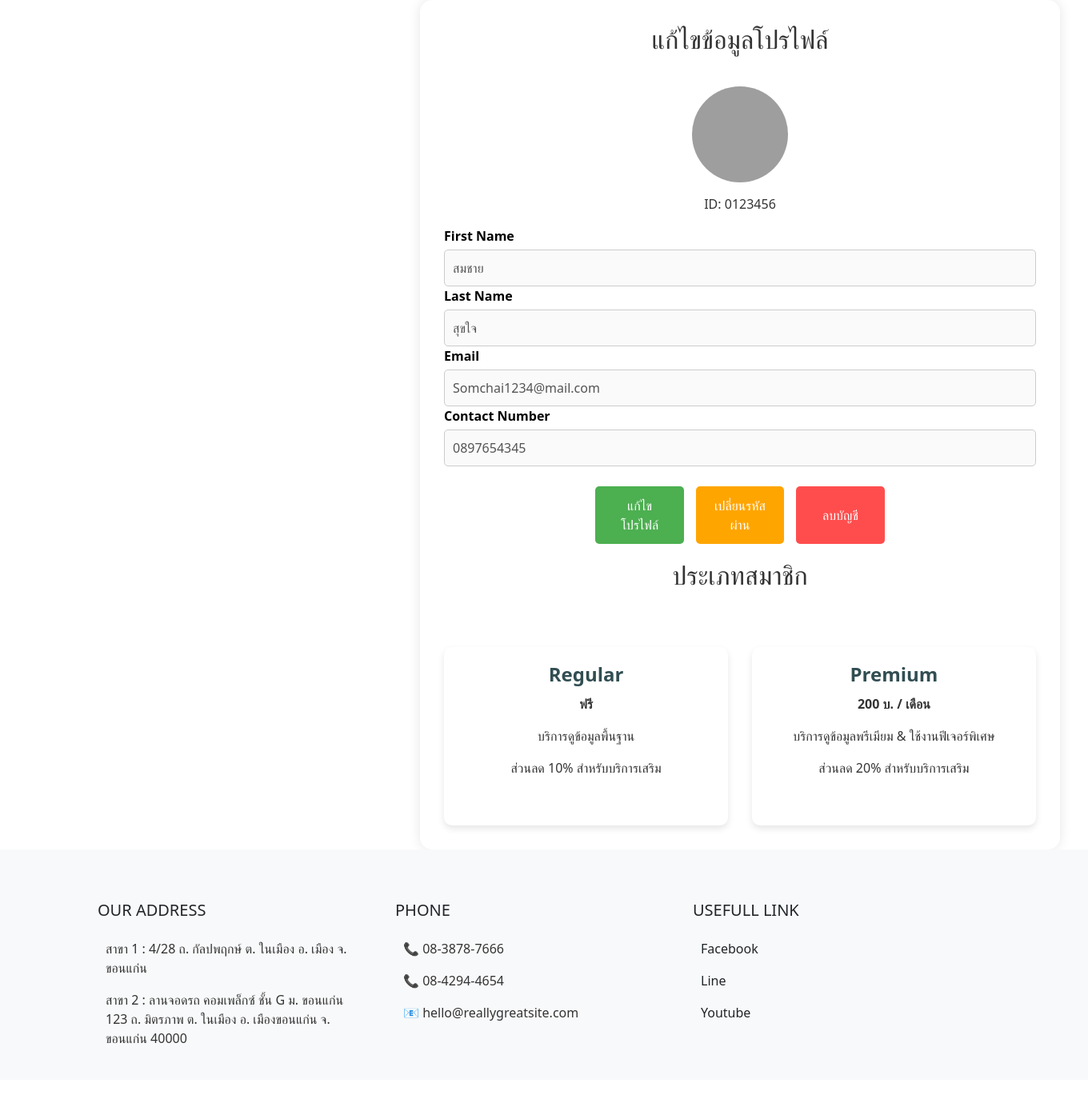
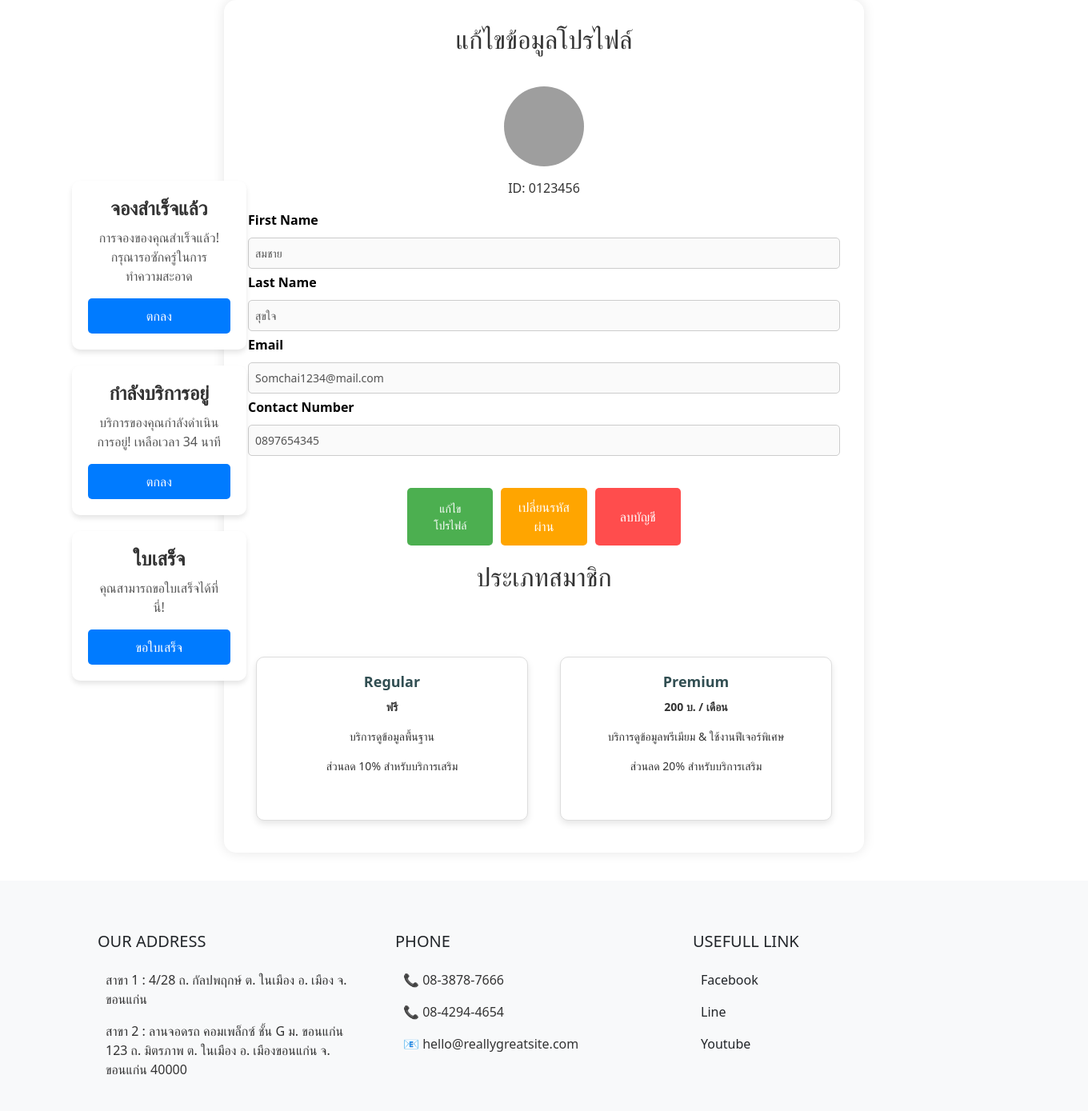
Before and after one commit to BookantnaOG/SpeedMaster, a Django app: page /dashboard/ in a window 1360 px wide. Shown: the part 104-1493 px from the top of the page at 80% size. Before the commit the page ends 1409 px from the top, so only its background shows below. Run offline with Django 5.2, Linux system fonts and the light colour scheme; a user stored in the database is signed in; grey boxes are pictures that could not be loaded.

Commit message:
Fix INDEX

```diff
--- a/speedmaster/urls.py
+++ b/speedmaster/urls.py
@@ -9,5 +9,6 @@ urlpatterns = [
     path('payment/', views.payment, name='payment'),
     path('bookingdetail/',views.bookingdetail, name='bookingdetail'),
     path('', include('user.urls')),
+    path('dashboard/', views.dashboard_view, name='dashboard'),
 
 ]
--- a/speedmaster/views.py
+++ b/speedmaster/views.py
@@ -49,3 +49,6 @@ def payment(request):
 @login_required
 def bookingdetail(request):
     return render(request, 'bookingDetail.html')
+
+def dashboard_view(request):
+    return render(request, 'user/dashborad.html')
--- a/user/static/dashboard.css
+++ b/user/static/dashboard.css
@@ -1,15 +1,16 @@
 /* Ensure the whole page has a white background */
 body {
-    background-color: white; /* Set background color to white for the whole page */
+    background-color: white;
 }
 
+/* Profile container styles */
 .profile-container {
     background-color: white;
     padding: 30px;
     border-radius: 15px;
     box-shadow: 0 0 15px rgba(0, 0, 0, 0.1);
     width: 100%;
-    margin-left: 525px;
+    margin: 0 auto; /* Centers the container horizontally */
     max-width: 800px;
     text-align: center;
     display: flex;
@@ -20,16 +21,15 @@ body {
     justify-content: flex-start;
 }
 
-
 /* Header styling */
 h2 {
     color: #333;
-    margin-bottom: 20px; /* เพิ่มระยะห่างใต้หัวข้อ */
+    margin-bottom: 20px;
 }
 
 /* Profile image styling */
 .profile img {
-    width: 120px; /* ขยายขนาดรูปโปรไฟล์ */
+    width: 120px;
     height: 120px;
     border-radius: 50%;
     margin-bottom: 15px;
@@ -40,12 +40,12 @@ h2 {
     display: flex;
     flex-direction: column;
     align-items: center;
-    gap: 15px; /* เพิ่มระยะห่างระหว่างฟิลด์ฟอร์ม */
+    gap: 15px;
 }
 
 .profile-form label {
     width: 100%;
-    text-align: left; /* จัดให้ชิดซ้าย */
+    text-align: left;
     margin-bottom: 5px;
     font-weight: bold;
 }
@@ -61,7 +61,7 @@ h2 {
 .buttons {
     display: flex;
     justify-content: space-around;
-    gap: 15px; /* เพิ่มช่องว่างระหว่างปุ่ม */
+    gap: 15px;
     margin-top: 10px;
 }
 
@@ -70,7 +70,7 @@ h2 {
     border: none;
     cursor: pointer;
     border-radius: 5px;
-    flex: 1; /* ปรับขนาดปุ่มให้มีความกว้างเท่ากัน */
+    flex: 1;
 }
 
 /* Button specific colors */
@@ -93,7 +93,7 @@ h2 {
 .membership {
     display: flex;
     justify-content: space-between;
-    gap: 20px; /* เพิ่มช่องว่างระหว่างกล่องสมาชิก */
+    gap: 20px;
     margin-top: 30px;
 }
 
@@ -103,17 +103,17 @@ h2 {
     padding: 20px;
     border-radius: 10px;
     box-shadow: 0 4px 8px rgba(0, 0, 0, 0.1);
-    width: 48%; /* ปรับความกว้างของแต่ละกล่องให้สมดุล */
+    width: 48%;
     text-align: center;
-    position: relative; /* For positioning the button */
-    overflow: hidden; /* Hide the button initially */
-    transition: transform 0.3s ease-in-out, box-shadow 0.3s ease-in-out; /* Add smooth hover transition */
+    position: relative;
+    overflow: hidden;
+    transition: transform 0.3s ease-in-out, box-shadow 0.3s ease-in-out;
 }
 
 /* Hover effect for the membership boxes */
 .membership-box:hover {
-    transform: scale(1.05); /* Slightly scale up the box on hover */
-    box-shadow: 0 8px 16px rgba(0, 0, 0, 0.2); /* Enhance shadow on hover */
+    transform: scale(1.05);
+    box-shadow: 0 8px 16px rgba(0, 0, 0, 0.2);
 }
 
 /* Button styling, initially hidden */
@@ -125,17 +125,121 @@ h2 {
     border-radius: 5px;
     cursor: pointer;
     margin-top: 10px;
-    position: absolute; /* Position it at the bottom of the box */
+    position: absolute;
     bottom: 10px;
     left: 50%;
-    transform: translateX(-50%); /* Center the button horizontally */
-    opacity: 0; /* Initially hide the button */
-    visibility: hidden; /* Initially hide the button */
-    transition: opacity 0.3s ease, visibility 0.3s ease; /* Fade in on hover */
+    transform: translateX(-50%);
+    opacity: 0;
+    visibility: hidden;
+    transition: opacity 0.3s ease, visibility 0.3s ease;
 }
 
 /* Show the button when hovering over the membership box */
 .membership-box:hover .subscribe-btn {
-    opacity: 1; /* Make the button visible */
-    visibility: visible; /* Ensure the button is clickable */
+    opacity: 1;
+    visibility: visible;
 }
+/* Styles for the status cards container */
+.status-cards-container {
+    display: flex;
+    flex-direction: column;
+    gap: 20px;
+    position: relative;
+    z-index: 1000;
+    margin-top: -590px;
+    align-items: center;
+}
+/* การ์ดสถานะ */
+.status-cards-container {
+    display: flex;
+    flex-direction: column;
+    gap: 20px;
+    width: 16%;
+    top: -250px;
+    left: 90px;
+    margin-right: 41px;
+}
+/* การ์ดแต่ละตัว */
+.status-card {
+    display: flex;
+    background-color: #fff;
+    flex-direction: column;
+    border-radius: 10px;
+    box-shadow: 0px 4px 6px rgba(0, 0, 0, 0.1);
+    padding: 20px;
+    width: 100%;
+    text-align: center;
+}
+
+.status-card h3 {
+    color: #333;
+}
+
+.status-card p {
+    color: #555;
+}
+
+.status-card button {
+    padding: 10px 15px;
+    background-color: #007BFF;
+    color: #fff;
+    border: none;
+    border-radius: 5px;
+    cursor: pointer;
+}
+
+.status-card button:hover {
+    background-color: #0056b3;
+}
+
+/* Additional Profile and Membership styles */
+.profile img {
+    width: 100px;
+    height: 100px;
+    border-radius: 50%;
+}
+
+.profile input {
+    margin: 5px 0;
+    padding: 8px;
+    font-size: 14px;
+}
+
+.buttons {
+    display: flex;
+    gap: 10px;
+    margin-top: 20px;
+}
+
+.button-adjust {
+    padding: 10px 15px;
+    font-size: 14px;
+    border: none;
+    cursor: pointer;
+}
+
+.subscribe-btn {
+    padding: 10px;
+    background-color: #4CAF50;
+    color: white;
+    border: none;
+    cursor: pointer;
+}
+
+.subscribe-btn:hover {
+    background-color: #45a049;
+}
+
+.membership-box {
+    border: 1px solid #ddd;
+    padding: 20px;
+    margin: 10px;
+}
+
+.membership-box h3 {
+    font-size: 18px;
+}
+
+.membership-box p {
+    font-size: 14px;
+}
--- a/user/static/dashboard.js
+++ b/user/static/dashboard.js
@@ -1,5 +1,3 @@
-// script.js
-
 let isEditing = false;  // ตัวแปรที่ใช้เก็บสถานะการแก้ไขโปรไฟล์
 
 // ฟังก์ชันสำหรับสลับสถานะการแก้ไขโปรไฟล์
@@ -60,3 +58,31 @@ function deleteAccount() {
         alert("บัญชีถูกลบแล้ว!");  // สามารถเชื่อมกับ backend ในการลบบัญชี
     }
 }
+
+function displayCard(cardId) {
+    const card = document.getElementById(cardId);
+    card.style.display = 'block';  // แสดงการ์ด
+
+    // Make sure the button stays visible (optional, if you want to ensure button visibility after click)
+    const button = card.querySelector('button');
+    button.style.display = 'block';  // Ensure the button stays visible after the click
+}
+
+
+
+// ฟังก์ชันนับถอยหลังสำหรับการบริการ
+function startCountdown() {
+    let countdown = 40;  // เริ่มจาก 40 นาที
+    const countdownElement = document.getElementById('countdown-timer');
+
+    const interval = setInterval(function() {
+        countdown--;
+        countdownElement.textContent = countdown;  // แสดงตัวเลขนับถอยหลัง
+        if (countdown <= 0) {
+            clearInterval(interval);  // หยุดการนับถอยหลังเมื่อถึง 0
+        }
+    }, 1000);  // ใช้เวลา 100ms เพื่อให้เทสในเวลา 10 วินาที
+}
+
+// เรียกใช้ฟังก์ชันนับถอยหลังเมื่อการ์ด "กำลังบริการอยู่" ถูกแสดง
+startCountdown();
--- a/user/templates/dashboard.html
+++ b/user/templates/dashboard.html
@@ -9,7 +9,7 @@
     <meta name="viewport" content="width=device-width, initial-scale=1.0">
     <title>Profile & Membership</title>
     <link rel="stylesheet" href="{% static 'dashboard.css' %}">
-    <script src="{% static 'dashboard.js' %}" defer></script>
+    <script src="{% static 'dashboard.js' %}" defer></script>  <!-- เชื่อมโยงกับไฟล์ JavaScript -->
 </head>
 <body>
     <div class="profile-container">
@@ -45,17 +45,40 @@
                 <p><strong>ฟรี</strong></p>
                 <p>บริการดูข้อมูลพื้นฐาน</p>
                 <p>ส่วนลด 10% สำหรับบริการเสริม</p>
-                <button class="subscribe-btn">สมัครสมาชิก</button>
+                <button class="subscribe-btn" onclick="openPopup('success')">สมัครสมาชิก</button>
             </div>
             <div class="membership-box premium">
                 <h3>Premium</h3>
                 <p><strong>200 บ. / เดือน</strong></p>
                 <p>บริการดูข้อมูลพรีเมียม & ใช้งานฟีเจอร์พิเศษ</p>
                 <p>ส่วนลด 20% สำหรับบริการเสริม</p>
-                <button class="subscribe-btn">สมัครสมาชิก</button>
+                <button class="subscribe-btn" onclick="openPopup('premium')">สมัครสมาชิก</button>
             </div>
         </div>
     </div>
+
+        <!-- สถานะการ์ดสำหรับสถานะต่างๆ -->
+    <div class="status-cards-container">
+        <div class="status-card" id="card-success">
+            <h3>จองสำเร็จแล้ว</h3>
+            <p>การจองของคุณสำเร็จแล้ว! กรุณารอซักครู่ในการทำความสะอาด</p>
+            <button ="displayCard('card-success')">ตกลง</button>  <!-- เมื่อคลิกแสดงการ์ด -->
+        </div>
+
+        <div class="status-card" id="card-premium">
+            <h3>กำลังบริการอยู่</h3>
+            <p>บริการของคุณกำลังดำเนินการอยู่! เหลือเวลา <span id="countdown-timer">40</span> นาที</p>
+            <button ="displayCard('card-premium')">ตกลง</button>  <!-- เมื่อคลิกแสดงการ์ด -->
+        </div>
+
+        <div class="status-card" id="card-receipt">
+            <h3>ใบเสร็จ</h3>
+            <p>คุณสามารถขอใบเสร็จได้ที่นี่!</p>
+            <button ="displayCard('card-receipt')">ขอใบเสร็จ</button>  <!-- เมื่อคลิกแสดงการ์ด -->
+        </div>
+    </div>
+
+
 </body>
 </html>
 {% endblock %}
--- a/user/urls.py
+++ b/user/urls.py
@@ -7,4 +7,5 @@ urlpatterns = [
     path('register/', views.register, name='register'),
     path('login/', views.login_view, name='login'),
     path('logout/', views.logout_view, name='logout'),
+    path('payment/', views.payment_view, name='payment'),
 ]
--- a/user/views.py
+++ b/user/views.py
@@ -66,3 +66,7 @@ def logout_view(request):
     logout(request)
     messages.success(request, 'ออกจากระบบสำเร็จ!')
     return redirect('login')  # ไปที่หน้า login หลังจากออกจากระบบสำเร็จ
+
+
+def payment_view(request):
+    return render(request, 'speedmaster/payment.html')
```
Also changed, not shown: speedmaster/templates/index.html (+27 -4 lines), speedmaster/templates/payment.html (+2 -35 lines), db.sqlite3.
